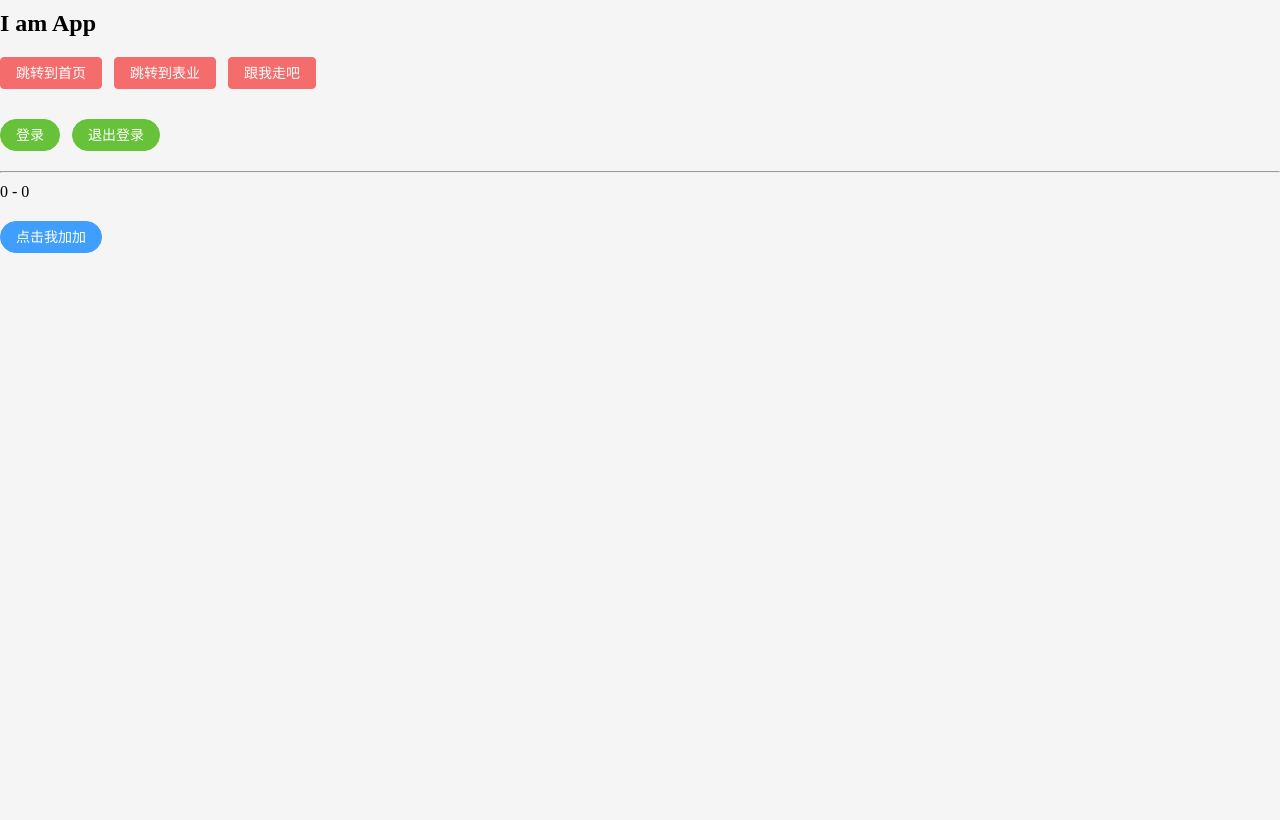
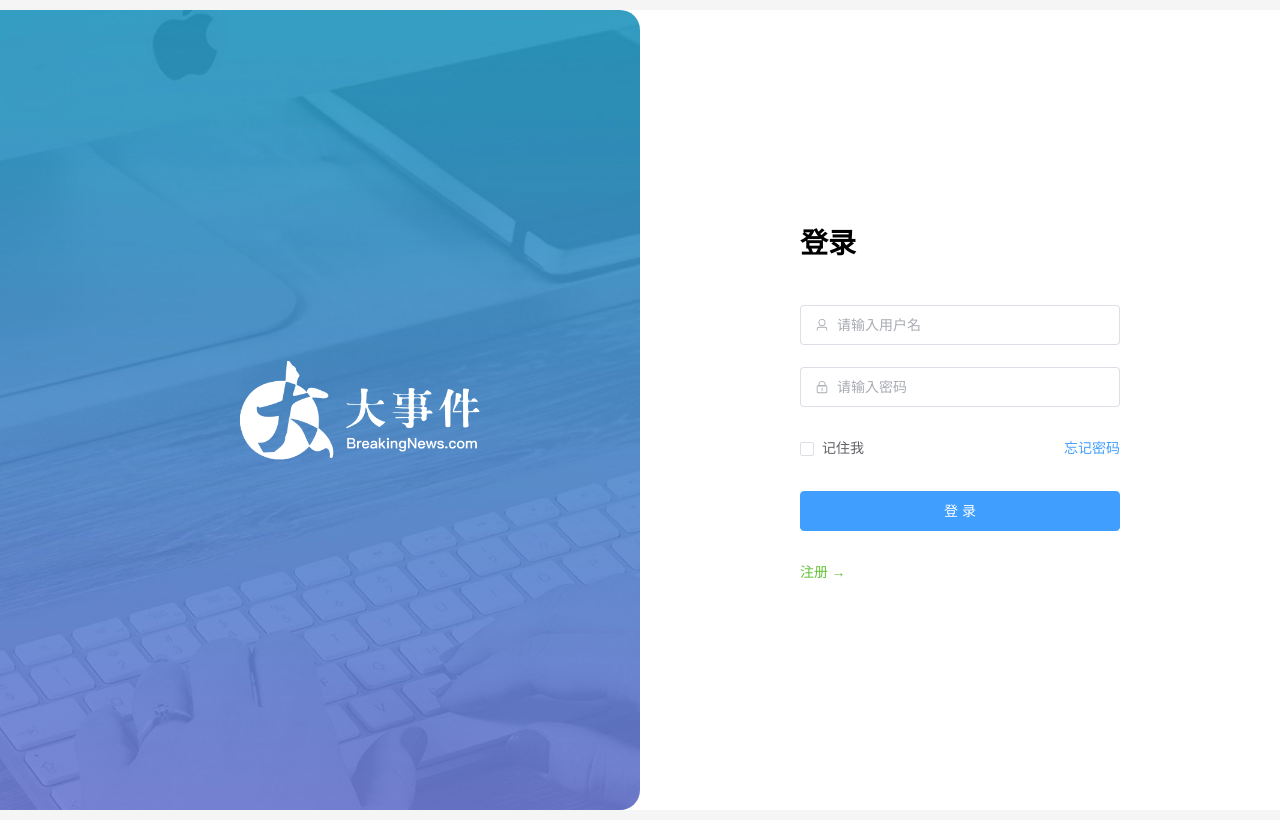
Before and after one commit to Kononoo/vue3-big-event, a Vue app: page /login in a window 1280 px wide. Built offline with nearby package versions, Linux system fonts and the light colour scheme.

Commit message:
开发登录注册页面

```diff
--- a/package.json
+++ b/package.json
@@ -12,6 +12,7 @@
     "lint-staged": "lint-staged"
   },
   "dependencies": {
+    "@element-plus/icons-vue": "^2.1.0",
     "axios": "^1.6.2",
     "element-plus": "^2.4.2",
     "pinia": "^2.1.7",
--- a/src/App.vue
+++ b/src/App.vue
@@ -17,20 +17,24 @@ const countStore = useCounterStore()
 </script>
 
 <template>
-  <h2>I am App</h2>
   <div>
-    <el-button type="danger" @click="router.push('/home')">跳转到首页</el-button>
-    <el-button type="danger" @click="router.go(1)">跳转到表业</el-button>
-    <el-button type="danger" @click="goList">跟我走吧</el-button>
+    <router-view />
+  </div>
 
-    <p>{{ userStore.token }}</p>
-    <el-button type="success" round @click="userStore.setToken('hello')">登录 </el-button>
-    <el-button type="success" round @click="userStore.removeToken">退出登录 </el-button>
-    <hr />
-    <p>{{ countStore.count }} - {{ countStore.doubleCount }}</p>
-    <el-button type="primary" round @click="countStore.increment">点击我加加</el-button>
-  </div>
-  <router-view />
+<!-- 测试代码 -->
+<!--  <h2>I am App</h2>-->
+<!--  <div>-->
+<!--    <el-button type="danger" @click="router.push('/home')">跳转到首页</el-button>-->
+<!--    <el-button type="danger" @click="router.go(1)">跳转到表业</el-button>-->
+<!--    <el-button type="danger" @click="goList">跟我走吧</el-button>-->
+
+<!--    <p>{{ userStore.token }}</p>-->
+<!--    <el-button type="success" round @click="userStore.setToken('hello')">登录 </el-button>-->
+<!--    <el-button type="success" round @click="userStore.removeToken">退出登录 </el-button>-->
+<!--    <hr />-->
+<!--    <p>{{ countStore.count }} - {{ countStore.doubleCount }}</p>-->
+<!--    <el-button type="primary" round @click="countStore.increment">点击我加加</el-button>-->
+<!--  </div>-->
 </template>
 
 <style scoped>
--- /dev/null
+++ b/src/api/user.js
@@ -0,0 +1,19 @@
+import httpInstance from "@/utils/request";
+
+
+export const userRegisterAPI = ({username, password, repassword}) => {
+  return  httpInstance({
+    url: '/api/reg',
+    method: 'POST',
+    data: {
+      username,
+      password,
+      repassword
+    }
+  })
+  // return httpInstance.post('/api/login', {username, password, repassword})
+}
+
+export const userLoginAPI = ({username, password}) => {
+  return httpInstance.post('/api/login', {username, password})
+}
--- a/src/main.js
+++ b/src/main.js
@@ -1,8 +1,8 @@
 import { createApp } from 'vue'
 import App from './App.vue'
 import router from './router'
+import pinia from '@/stores'
 import '@/assets/main.scss'
-import pinia from '@/stores'
 
 const app = createApp(App)
 
--- a/src/utils/request.js
+++ b/src/utils/request.js
@@ -6,7 +6,7 @@ import router from '@/router'
 const baseURL = 'http://big-event-vue-api-t.itheima.net'
 const httpInstance = axios.create({
   baseURL: baseURL,
-  timeout: 3000,    // 超时时间2.5s
+  timeout: 3000,    // 超时时间3s
 });
 
 // 添加请求拦截器
--- a/src/views/layout/index.vue
+++ b/src/views/layout/index.vue
@@ -1,6 +1,4 @@
-<script setup>
-
-</script>
+<script setup></script>
 
 <template>
 
--- a/src/views/login/LoginPage.vue
+++ b/src/views/login/LoginPage.vue
@@ -1,11 +1,191 @@
 <script setup>
+import { reactive, ref, watch } from 'vue'
+import { Lock, User } from '@element-plus/icons-vue'
+// import { ElMessage } from 'element-plus'
+import { userLoginAPI, userRegisterAPI } from '@/api/user'
+import { useUserStore } from '@/stores'
+import { useRouter } from 'vue-router'
+
+// 测验代码
+const open = () => {
+  ElMessage.success('this is a successful message')
+  ElMessage({
+    type: 'warning',
+    message: 'this is a message',
+    showClose: true,
+    center: true
+  })
+  ElMessage.closeAll() // 关闭所有实例
+}
+
+const form = ref() // 通过ref获取组件实例，然后获取Expose暴露出去的方法
+const isRegister = ref(false)
+const formModel = reactive({
+  username: '',
+  password: '',
+  repassword: ''
+})
+
+const rules = {
+  username: [
+    { required: true, message: '请输入用户名', trigger: 'blur' },
+    { min: 5, max: 10, message: '用户名必须是5-10位的字符', trigger: 'blur' }
+  ],
+  password: [
+    { required: true, message: '请输入密码', trigger: 'blur' },
+    { pattern: /^\S{6,15}$/, message: '密码必须是6-15位的非空字符', trigger: 'blur' }
+    // \S表示非空字符
+  ],
+  repassword: [
+    { required: true, message: '请输入密码', trigger: 'blur' },
+    { pattern: /^\S{6,15}$/, message: '密码必须是6-15位的非空字符', trigger: 'blur' },
+    {
+      validator: (rules, value, callback) => {
+        if (value !== formModel.password) {
+          callback(new Error('两次输入的密码不一样'))
+        } else {
+          callback()
+        }
+      },
+      trigger: 'blur' // 默认change
+    }
+  ]
+}
+const register = async () => {
+  await form.value.validate() // 等待成功结果
+  console.log('开始注册请求')
+  await userRegisterAPI(formModel)
+  ElMessage({ type: 'success', message: '注册成功' })
+  isRegister.value = false
+}
+
+const userStore = useUserStore()
+const router = useRouter()
+const login = async () => {
+  await form.value.validate()
+  console.log('开始登录')
+  const res = await userLoginAPI(formModel)
+  console.log(res)
+  userStore.setToken(res.data.token)
+  ElMessage.success('登录成功')
+  router.push('/')
+}
+// 切换页面时清空数据
+watch(isRegister, () => {
+  formModel.username = ''
+  formModel.password = ''
+  formModel.repassword = ''
+})
 
 </script>
 
 <template>
+  <el-row class="login-page">
+    <el-col :span="12" class="bg" />
+    <el-col :span="6" :offset="3" class="form">
+      <!--注册相关表单-->
+      <el-form
+        ref="form"
+        :model="formModel"
+        :rules="rules"
+        size="large"
+        autocomplete="off"
+        v-if="isRegister"
+      >
+        <el-form-item>
+          <h1 style="text-align: center">注册</h1>
+        </el-form-item>
+        <el-form-item label="用户名" prop="username">
+          <el-input v-model="formModel.username" :prefix-icon="User" placeholder="请输入用户名" />
+        </el-form-item>
+        <el-form-item label="密码：" prop="password">
+          <el-input
+            v-model="formModel.password"
+            :prefix-icon="Lock"
+            placeholder="请输入密码"
+            type="password"
+          />
+        </el-form-item>
+        <el-form-item label="密码：" prop="repassword">
+          <el-input
+            v-model="formModel.repassword"
+            :prefix-icon="Lock"
+            placeholder="请再次输入密码"
+            type="password"
+          />
+        </el-form-item>
+        <el-form-item>
+          <el-button type="primary" @click="register" class="button" auto-insert-space
+            >注册</el-button
+          >
+        </el-form-item>
+        <el-form-item class="flex">
+          <el-link type="primary" @click="isRegister = false" :underline="true"> ← 返回 </el-link>
+        </el-form-item>
+      </el-form>
 
+      <!--登录相关组件-->
+      <el-form ref="form" :model="formModel" :rules="rules" size="large" autocomplete="off" v-else>
+        <el-form-item>
+          <h1 style="text-align: center">登录</h1>
+        </el-form-item>
+        <el-form-item prop="username">
+          <el-input v-model="formModel.username" :prefix-icon="User" placeholder="请输入用户名" />
+        </el-form-item>
+        <el-form-item prop="password">
+          <el-input
+            v-model="formModel.password"
+            :prefix-icon="Lock"
+            placeholder="请输入密码"
+            name="password"
+            type="password"
+          />
+        </el-form-item>
+        <el-form-item class="flex">
+          <div class="flex">
+            <el-checkbox>记住我</el-checkbox>
+            <el-link ref="" type="primary" :underline="true">忘记密码</el-link>
+          </div>
+        </el-form-item>
+        <el-form-item>
+          <el-button type="primary" class="button" auto-insert-space @click="login">登录</el-button>
+        </el-form-item>
+        <el-form-item class="flex">
+          <el-link type="success" :underline="true" @click="isRegister = true">注册 →</el-link>
+        </el-form-item>
+      </el-form>
+    </el-col>
+  </el-row>
 </template>
 
-<style scoped>
+<style scoped lang="scss">
+.login-page {
+  height: 100vh;
+  background-color: #fff;
 
+  .bg {
+    background:
+      url('@/assets/logo2.png') no-repeat 60% center / 240px auto,
+      url('@/assets/login_bg.jpg') no-repeat center / cover;
+    border-radius: 0 20px 20px 0;
+  }
+
+  .form {
+    display: flex;
+    flex-direction: column;
+    justify-content: center;
+    user-select: none;
+    .title {
+      margin: 0 auto;
+    }
+    .button {
+      width: 100%;
+    }
+    .flex {
+      width: 100%;
+      display: flex;
+      justify-content: space-between;
+    }
+  }
+}
 </style>
--- a/vite.config.js
+++ b/vite.config.js
@@ -14,6 +14,7 @@ export default defineConfig({
       '@': fileURLToPath(new URL('./src', import.meta.url))
     }
   },
+  // 配置自动导入
   plugins: [
     vue(),
     AutoImport({
```
Also changed, not shown: 1 other file (tests, documents, lock files or other folders).
